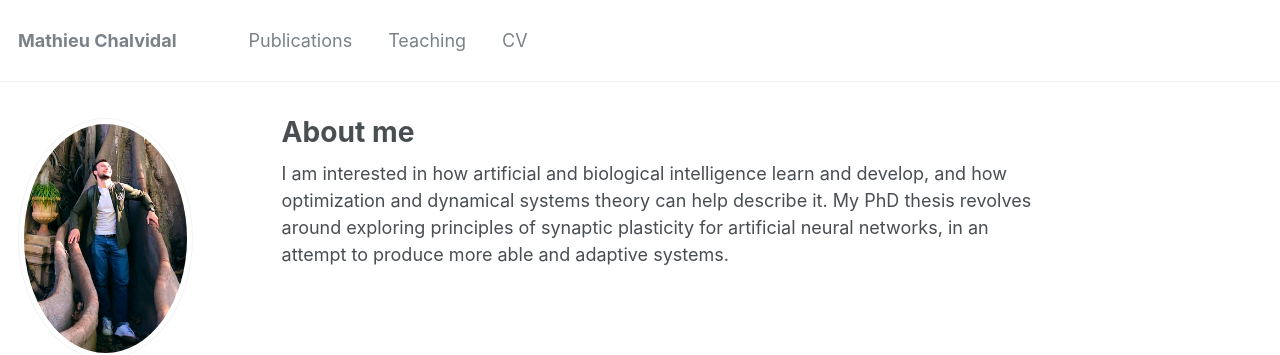
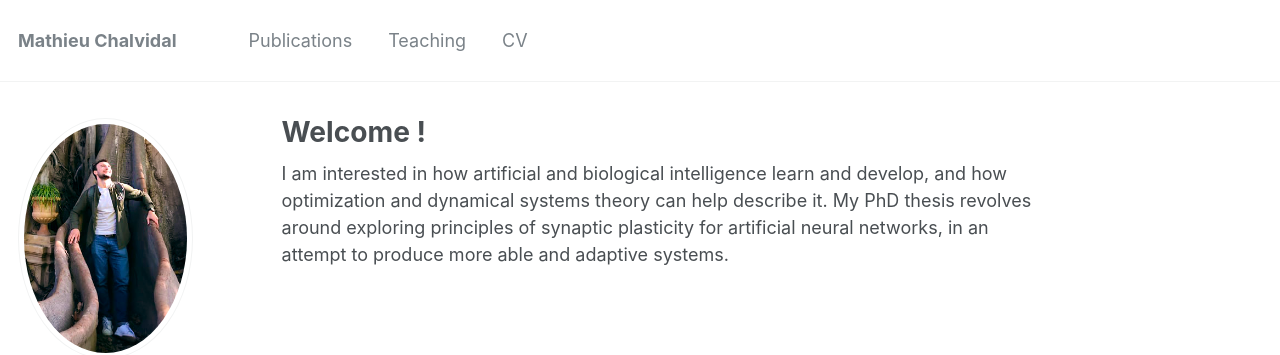
Before and after one commit to mathieuchal/mathieuchal.github.io, a Jekyll site: the page built from _pages/about.md, in a window 1280 px wide. Shown: the top 355 px of the page. Built offline with Jekyll 4.4.1, drawn with Linux system fonts in a browser that asks for light colours.

Commit message:
Update about.md

```diff
--- a/_pages/about.md
+++ b/_pages/about.md
@@ -1,6 +1,6 @@
 ---
 permalink: /
-title: "About me"
+title: "Welcome !"
 excerpt: "About me"
 author_profile: true
 redirect_from:
```
